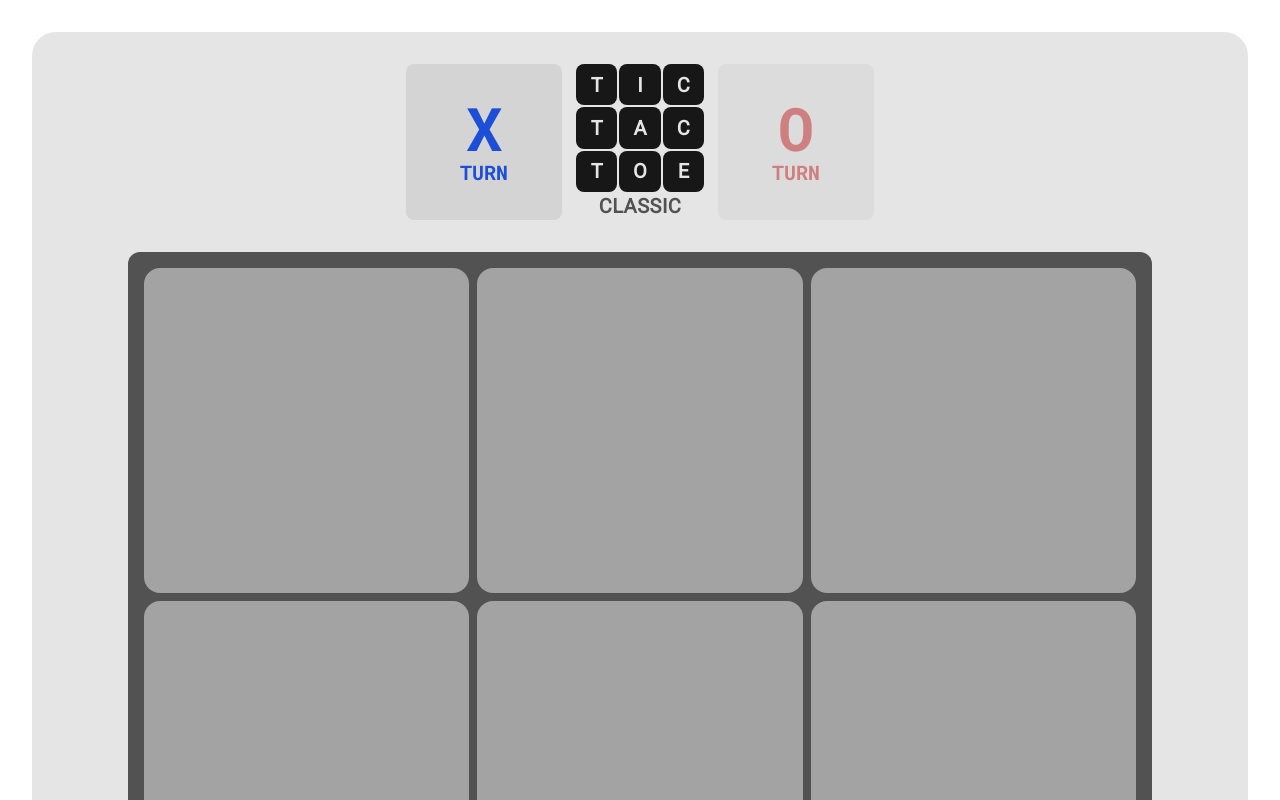
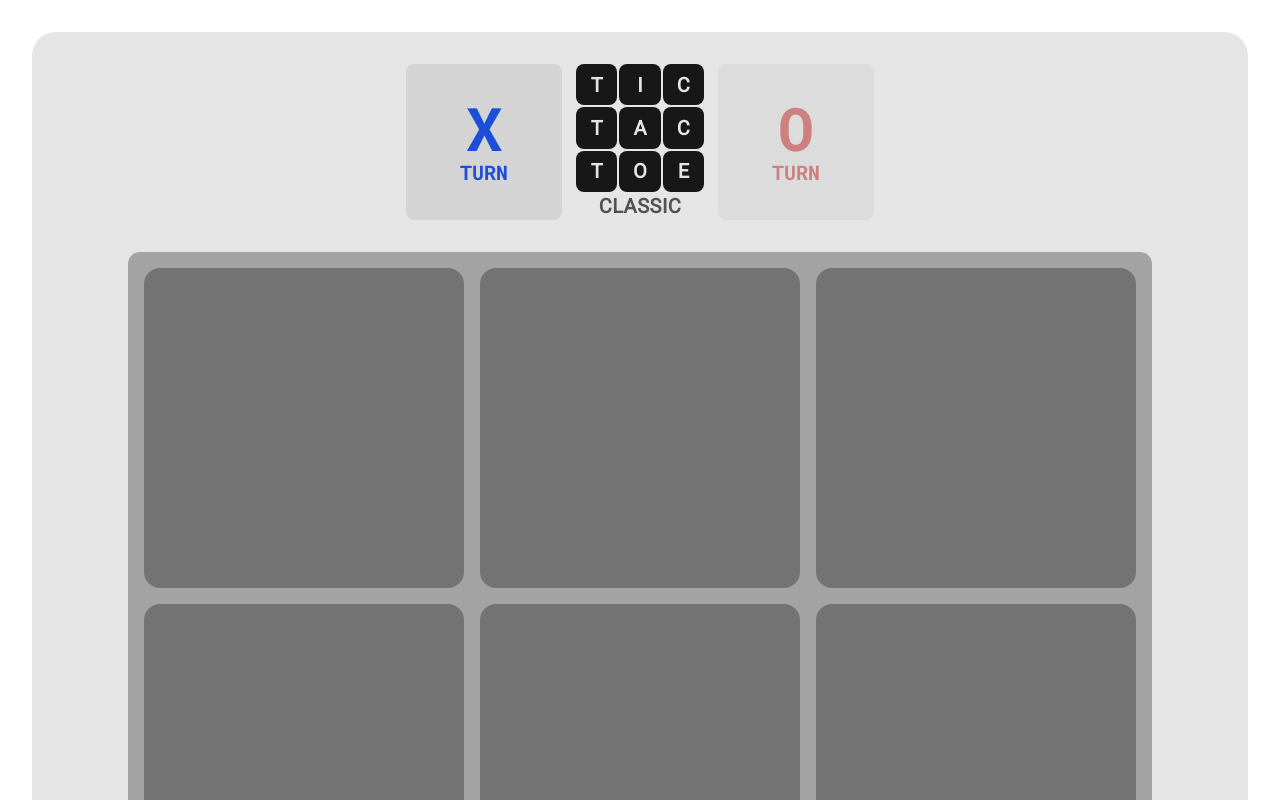
Before and after one commit to Torvec/tic-tac-toe-react, a React (Vite) app: page / in a window 1280 px wide. Both pictures are taken after a click on the button "CLASSIC MODE". Shown: the top 800 px of the page. Built offline with nearby package versions, Linux system fonts and the light colour scheme.

Commit message:
Cleanup types throughout, change how initial state for cells works depending on game mode, combined cell and grid components into board, implemented semi-working winner/draw game detection, and many other minor changes throughout

```diff
--- a/src/app.tsx
+++ b/src/app.tsx
@@ -12,9 +12,9 @@ const Screen = () => {
   const { currentScreen } = state;
 
   switch (currentScreen) {
-    case "gameModeSelect":
+    case "select":
       return <GameModeSelect />;
-    case "howToPlay":
+    case "howTo":
       return <HowToPlay />;
     case "game":
       return <Game />;
--- a/src/components/providers/game-state-provider.tsx
+++ b/src/components/providers/game-state-provider.tsx
@@ -1,13 +1,24 @@
 import { ReactNode, useReducer } from "react";
 import { GameStateContext } from "../contexts/game-state-context";
 import { type State, type Action } from "../../types";
+
+function getInitialCellValues(gameMode: "classic" | "ultimate" | null) {
+  if (gameMode === "classic") {
+    return [Array(9).fill(null)]; // 1 Grid x 9 Cells
+  }
+  return Array.from({ length: 9 }, () => Array(9).fill(null)); // 9 Grids x 9 Cells
+}
 
 function gameStateReducer(state: State, action: Action): State {
   switch (action.type) {
     case "setCurrentScreen":
       return { ...state, currentScreen: action.payload };
     case "setGameMode":
-      return { ...state, gameMode: action.payload };
+      return {
+        ...state,
+        gameMode: action.payload,
+        cellValues: getInitialCellValues(action.payload),
+      };
     case "setCurrentPlayer":
       return { ...state, currentPlayer: action.payload };
     case "setCellValues":
@@ -21,9 +32,9 @@ function gameStateReducer(state: State, action: Action): State {
         ...state,
         reset: true,
         currentPlayer: "X",
-        gridState: "active",
+        gridState: "enabled",
         boardState: "play",
-        cellValues: Array.from({ length: 9 }, () => Array(9).fill(" ")),
+        cellValues: getInitialCellValues(state.gameMode),
       };
     case "completeReset":
       return { ...state, reset: false };
@@ -31,15 +42,14 @@ function gameStateReducer(state: State, action: Action): State {
 }
 
 const initialState: State = {
-  currentScreen: "gameModeSelect",
-  gameMode: "",
+  currentScreen: "select",
+  gameMode: null,
   currentPlayer: "X",
-  cellValues: Array.from({ length: 9 }, () => Array(9).fill(" ")),
-  gridState: "active",
+  cellValues: [],
+  gridState: "enabled",
   boardState: "play",
   reset: false,
 };
-
 
 export function GameStateProvider({ children }: { children: ReactNode }) {
   const [state, dispatch] = useReducer(gameStateReducer, initialState);
--- a/src/components/screens/game-mode-select.tsx
+++ b/src/components/screens/game-mode-select.tsx
@@ -30,7 +30,7 @@ export default function GameModeSelect() {
         <Button
           type="small"
           onClick={() =>
-            dispatch({ type: "setCurrentScreen", payload: "howToPlay" })
+            dispatch({ type: "setCurrentScreen", payload: "howTo" })
           }
         >
           How To Play
--- a/src/components/screens/how-to-play.tsx
+++ b/src/components/screens/how-to-play.tsx
@@ -62,7 +62,7 @@ export default function HowToPlay() {
         <Button
           type="small"
           onClick={() =>
-            dispatch({ type: "setCurrentScreen", payload: "gameModeSelect" })
+            dispatch({ type: "setCurrentScreen", payload: "select" })
           }
         >
           Back
--- a/src/components/ui/board.tsx
+++ b/src/components/ui/board.tsx
@@ -1,12 +1,13 @@
 import useGameStateContext from "../hooks/use-game-state-context";
-import Grid from "./grid";
+import calculateWinner from "../../utils/calculate-winner";
+import { type GridProps, type CellProps } from "../../types";
 
 export default function Board() {
   const { state, dispatch } = useGameStateContext();
-  const { gameMode, cellValues, currentPlayer } = state;
+  const { gameMode, cellValues, currentPlayer, gridState, boardState } = state;
 
   const handleClick = (gridIndex: number, cellIndex: number) => {
-    if (cellValues[gridIndex][cellIndex] !== " ") return;
+    if (cellValues[gridIndex][cellIndex] !== null) return;
 
     const newCellValues = cellValues.map((grid, i) => {
       if (i === gridIndex) {
@@ -16,14 +17,31 @@ export default function Board() {
     });
 
     dispatch({ type: "setCellValues", payload: newCellValues });
-    dispatch({
-      type: "setCurrentPlayer",
-      payload: currentPlayer === "X" ? "O" : "X",
-    });
+
+    const winner = calculateWinner(newCellValues[gridIndex]);
+
+    if (winner) {
+      dispatch({ type: "setGridState", payload: { won: currentPlayer } });
+      dispatch({ type: "setBoardState", payload: { won: currentPlayer } });
+      console.log(currentPlayer);
+    } else if (
+      newCellValues.every((grid) => grid.every((cell) => cell !== null))
+    ) {
+      dispatch({ type: "setGridState", payload: "draw" });
+      dispatch({ type: "setBoardState", payload: "draw" });
+      console.log("draw");
+    } else {
+      dispatch({
+        type: "setCurrentPlayer",
+        payload: currentPlayer === "X" ? "O" : "X",
+      });
+    }
   };
 
   let board: JSX.Element[] = [];
+
   const numOfGrids = gameMode === "classic" ? 1 : 9;
+
   for (let i = 0; i < numOfGrids; i++) {
     board = [
       ...board,
@@ -32,18 +50,64 @@ export default function Board() {
         gridIndex={i}
         cellValues={cellValues[i]}
         onCellClick={handleClick}
+        gridState={gridState}
+        boardState={boardState}
       />,
     ];
   }
 
-  const className =
+  const styleClasses =
     gameMode === "classic"
       ? "p-4 h-full"
       : "h-full grid grid-cols-3 grid-rows-3 gap-8 p-4";
 
   return (
-    <div className="mx-auto mb-8 aspect-square h-auto max-w-5xl w-full rounded-xl bg-neutral-600">
-      <div className={className}>{board}</div>
+    <div className="mx-auto mb-8 aspect-square h-auto w-full max-w-5xl rounded-xl bg-neutral-400">
+      <div className={styleClasses}>{board}</div>
     </div>
   );
 }
+
+const Grid = ({
+  gridIndex,
+  cellValues,
+  onCellClick,
+  gridState,
+  boardState,
+}: GridProps) => {
+  const grid = cellValues.map((cellValue, i) => (
+    <Cell
+      key={i}
+      cellValue={cellValue}
+      onCellClick={() => onCellClick(gridIndex, i)}
+      gridState={gridState}
+      boardState={boardState}
+    />
+  ));
+
+  return (
+    <div className="grid h-full grid-cols-3 grid-rows-3 gap-4">{grid}</div>
+  );
+};
+
+const Cell = ({ cellValue, onCellClick, gridState, boardState }: CellProps) => {
+  const styleClasses = {
+    null: "bg-neutral-500 hover:bg-neutral-300",
+    X: "bg-blue-600 hover:bg-blue-400",
+    O: "bg-red-600 hover:bg-red-400",
+  };
+
+  return (
+    <button
+      className={`cursor-pointer place-content-center rounded-2xl text-center font-mono text-8xl font-black transition-colors duration-300 ease-in-out disabled:cursor-default disabled:opacity-50 ${styleClasses[cellValue === null ? "null" : cellValue]}`}
+      onClick={onCellClick}
+      disabled={
+        gridState === "disabled" ||
+        gridState === "draw" ||
+        boardState !== "play"
+      }
+    >
+      {cellValue}
+    </button>
+  );
+};
--- a/src/components/ui/button-menu.tsx
+++ b/src/components/ui/button-menu.tsx
@@ -12,9 +12,9 @@ export default function ButtonMenu() {
         type="small"
         onClick={() => {
           dispatch({ type: "triggerReset" });
-          dispatch({ type: "setCurrentScreen", payload: "gameModeSelect" });
+          dispatch({ type: "setCurrentScreen", payload: "select" });
           dispatch({ type: "setCurrentPlayer", payload: "X" });
-          dispatch({ type: "setGameMode", payload: "" });
+          dispatch({ type: "setGameMode", payload: null });
         }}
       >
         Back
--- a/src/components/ui/cell.tsx
+++ /dev/null
@@ -1,25 +0,0 @@
-import { type CellProps } from "../../types";
-
-export default function Cell({ cellValue, onCellClick }: CellProps) {
-  let className;
-  switch (cellValue) {
-    case "X":
-      className =
-        "cursor-pointer place-content-center rounded-2xl bg-blue-600 text-center font-mono text-8xl font-black transition-colors duration-300 ease-in-out hover:bg-blue-400";
-      break;
-    case "O":
-      className =
-        "cursor-pointer place-content-center rounded-2xl bg-red-600 text-center font-mono text-8xl font-black transition-colors duration-300 ease-in-out hover:bg-red-400";
-      break;
-    case " ":
-      className =
-        "cursor-pointer place-content-center rounded-2xl bg-neutral-400 text-center font-mono text-8xl font-black transition-colors duration-300 ease-in-out hover:bg-neutral-300";
-      break;
-  }
-
-  return (
-    <div className={className} onClick={onCellClick}>
-      {cellValue}
-    </div>
-  );
-}
--- a/src/components/ui/game-logo.tsx
+++ b/src/components/ui/game-logo.tsx
@@ -20,7 +20,7 @@ export default function GameLogo() {
       </div>
       <div>
         <h2 className="text-center text-xl font-bold uppercase tracking-wide text-neutral-600">
-          {gameMode ? modes[gameMode] : ""}
+          {gameMode && modes[gameMode]}
         </h2>
       </div>
     </div>
--- a/src/components/ui/grid.tsx
+++ /dev/null
@@ -1,20 +0,0 @@
-import Cell from "./cell";
-import { type GridProps } from "../../types";
-
-export default function Grid({
-  gridIndex,
-  cellValues,
-  onCellClick,
-}: GridProps) {
-  const grid = cellValues.map((cellValue, i) => (
-    <Cell
-      key={i}
-      cellValue={cellValue}
-      onCellClick={() => onCellClick(gridIndex, i)}
-    />
-  ));
-
-  return (
-    <div className="grid h-full grid-cols-3 grid-rows-3 gap-2">{grid}</div>
-  );
-}
--- a/src/components/ui/header.tsx
+++ b/src/components/ui/header.tsx
@@ -4,10 +4,10 @@ import useGameStateContext from "../hooks/use-game-state-context";
 
 export default function Header() {
   const { state } = useGameStateContext();
-  const { currentScreen, currentPlayer } = state;
+  const { gameMode, currentPlayer } = state;
   return (
     <>
-      {currentScreen === "game" ? (
+      {gameMode && (
         <header className="mx-auto grid grid-cols-3 grid-rows-1">
           <PlayerIndicator
             player="X"
@@ -19,7 +19,8 @@ export default function Header() {
             opacity={currentPlayer === "O" ? "" : "opacity-50"}
           />
         </header>
-      ) : (
+      )}
+      {!gameMode && (
         <header>
           <GameLogo />
         </header>
--- a/src/types.ts
+++ b/src/types.ts
@@ -5,14 +5,14 @@ export type GameStateContextType = {
   dispatch: React.Dispatch<Action>;
 };
 
-// All possible types for each game state except for Game Cells
+// All possible types for each game state
 
-export type Screen = "gameModeSelect" | "howToPlay" | "game";
-export type GameMode = "classic" | "ultimate" | "";
+export type Screen = "select" | "howTo" | "game";
+export type GameMode = null | "classic" | "ultimate";
 export type Player = "X" | "O";
-export type Cell = "X" | "O" | " ";
-export type Grid = "active" | "inactive" | "X" | "O" | "draw";
-export type Board = "play" | "xWon" | "oWon" | "Draw";
+export type Cell = null | Player;
+export type Grid = "enabled" | "disabled" | { won: Player } | "draw";
+export type Board = "play" | { won: Player } | "draw";
 
 // Game State Reducer
 
@@ -36,26 +36,30 @@ export type Action =
   | { type: "triggerReset" }
   | { type: "completeReset" };
 
-type ButtonTypes = "large" | "small";
+// UI COMPONENT PROPS
 
-export type ButtonProps = {
-  children: React.ReactNode;
-  type: ButtonTypes;
-  onClick: () => void;
-};
-
-export type CellProps = {
-  cellValue: " " | "X" | "O";
-  onCellClick: () => void;
+export type PlayerIndicatorProps = {
+  player: Player;
+  opacity: string;
 };
 
 export type GridProps = {
   gridIndex: number;
-  cellValues: (" " | "X" | "O")[];
+  cellValues: Cell[];
   onCellClick: (gridIndex: number, cellIndex: number) => void;
+  gridState: Grid;
+  boardState: Board;
 };
 
-export type PlayerIndicatorProps = {
-  player: "X" | "O";
-  opacity: string;
+export type CellProps = {
+  cellValue: Cell;
+  onCellClick: () => void;
+  gridState: Grid;
+  boardState: Board;
 };
+
+export type ButtonProps = {
+  children: React.ReactNode;
+  type: "large" | "small";
+  onClick: () => void;
+};
--- /dev/null
+++ b/src/utils/calculate-winner.ts
@@ -0,0 +1,21 @@
+import { type Cell } from "../types";
+
+export default function calculateWinner(cells: Cell[]) {
+  const lines = [
+    [0, 1, 2],
+    [3, 4, 5],
+    [6, 7, 8],
+    [0, 3, 6],
+    [1, 4, 7],
+    [2, 5, 8],
+    [0, 4, 8],
+    [2, 4, 6],
+  ];
+  for (let i = 0; i < lines.length; i++) {
+    const [a, b, c] = lines[i];
+    if (cells[a] && cells[a] === cells[b] && cells[a] === cells[c]) {
+      return cells[a];
+    }
+  }
+  return null;
+}
```
